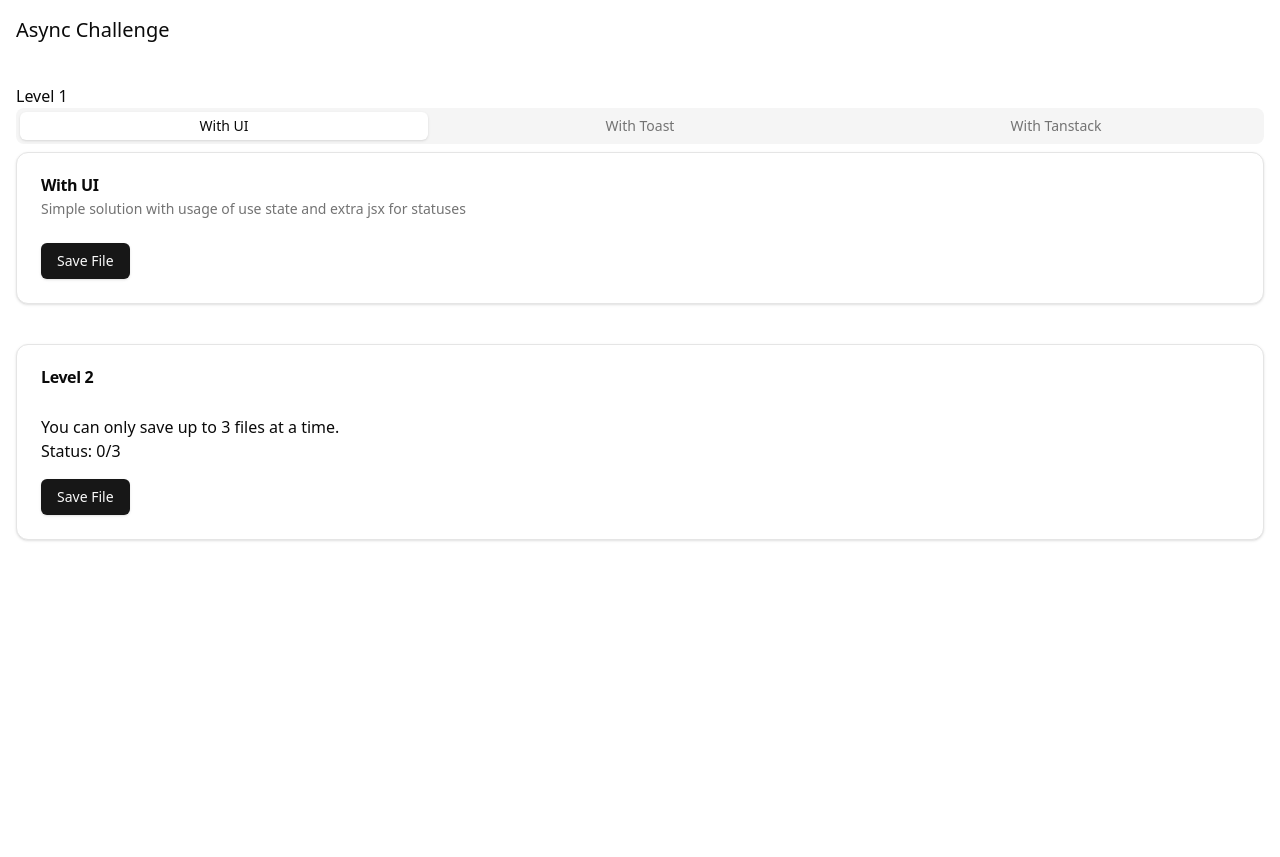
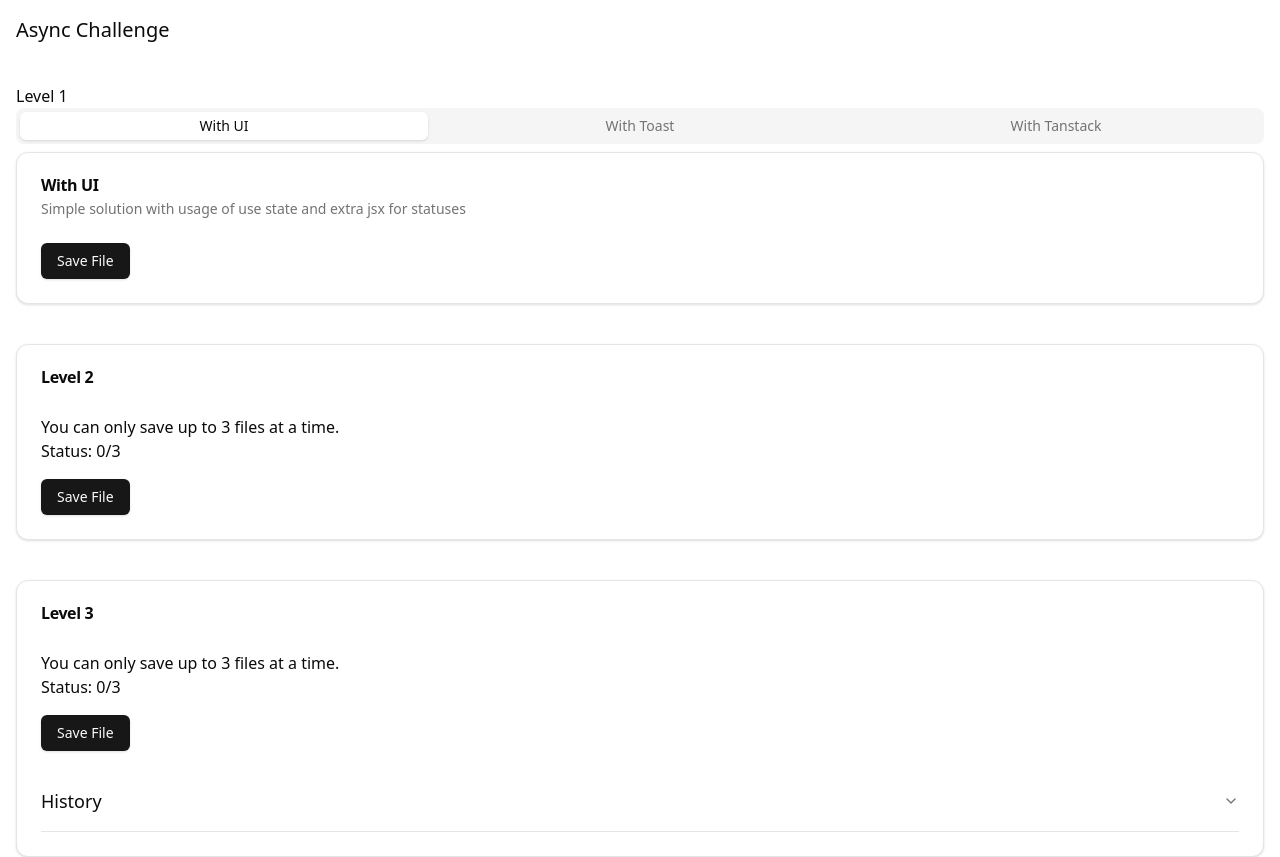
Before and after one commit to sezardino/async-challange, a React (Vite) app: page / in a window 1280 px wide. Before the commit the page ends 800 px from the top, so only its background shows below. Built offline with nearby package versions, Linux system fonts and the light colour scheme.

Commit message:
feat: add solution for level three

```diff
--- a/package.json
+++ b/package.json
@@ -11,6 +11,7 @@
   },
   "dependencies": {
     "@faker-js/faker": "^9.4.0",
+    "@radix-ui/react-accordion": "^1.2.2",
     "@radix-ui/react-slot": "^1.1.1",
     "@radix-ui/react-tabs": "^1.1.2",
     "@radix-ui/react-tooltip": "^1.1.6",
--- a/src/App.tsx
+++ b/src/App.tsx
@@ -13,6 +13,7 @@ import {
 } from "./components/ui/card";
 import { Tabs, TabsContent, TabsList, TabsTrigger } from "./components/ui/tabs";
 import { cn } from "./lib/utils";
+import { LevelThreeSolution } from "./components/solutions/level-three/solution";
 
 type Solution = {
   id: string;
@@ -84,6 +85,16 @@ function App() {
           <LevelTwoSolution />
         </CardContent>
       </Card>
+
+      <Card className="mt-10">
+        <CardHeader>
+          <CardTitle>Level 3</CardTitle>
+          <CardDescription></CardDescription>
+        </CardHeader>
+        <CardContent>
+          <LevelThreeSolution />
+        </CardContent>
+      </Card>
     </main>
   );
 }
--- /dev/null
+++ b/src/components/modules/level-three/requests-history.tsx
@@ -0,0 +1,43 @@
+import { Button } from "@/components/ui/button";
+import { cn } from "@/lib/utils";
+import { ProcessedRequest, SortType } from "@/types";
+import { ComponentPropsWithoutRef } from "react";
+import { RequestItem } from "./requests-item";
+
+type RequestItemProps = ComponentPropsWithoutRef<"div"> & {
+  data: ProcessedRequest[];
+  currentSort: SortType | null;
+  onSortChange: () => void;
+};
+
+export const RequestsHistory = (props: RequestItemProps) => {
+  const { data, currentSort, onSortChange, className, ...rest } = props;
+
+  return (
+    <div {...rest} className={cn("flex flex-col gap-4", className)}>
+      {data.length === 0 && (
+        <p>
+          There are no requests, try to save, by clicking the button "Save file"
+        </p>
+      )}
+      {!!data.length && (
+        <>
+          <Button
+            type="button"
+            variant="outline"
+            className="mr-auto"
+            onClick={onSortChange}
+          >
+            Sort{currentSort ? `: ${currentSort.toUpperCase()}` : ""}
+          </Button>
+
+          <ul className="flex flex-col gap-1">
+            {data.map((req) => (
+              <RequestItem key={req.id} data={req} />
+            ))}
+          </ul>
+        </>
+      )}
+    </div>
+  );
+};
--- /dev/null
+++ b/src/components/modules/level-three/requests-item.tsx
@@ -0,0 +1,40 @@
+import { cn } from "@/lib/utils";
+import { CheckCircle2, Loader, XCircle } from "lucide-react";
+import { ComponentPropsWithoutRef } from "react";
+
+type Request = {
+  id: string;
+  status: "pending" | "success" | "error";
+  message?: string;
+  createdAt: number;
+};
+
+type RequestItemProps = ComponentPropsWithoutRef<"li"> & {
+  data: Request;
+};
+
+const iconStyles = "mr-2 mb-0.5 inline w-5 h-5 ";
+
+export const RequestItem = (props: RequestItemProps) => {
+  const { data, className, ...rest } = props;
+
+  const icon =
+    data.status === "pending" ? (
+      <Loader className={cn("animate-spin text-blue-500", iconStyles)} />
+    ) : data.status === "success" ? (
+      <CheckCircle2 className={cn("text-green-500", iconStyles)} />
+    ) : (
+      <XCircle className={cn("text-red-500", iconStyles)} />
+    );
+
+  const message = data.status === "pending" ? "Pending request" : data.message;
+
+  return (
+    <li {...rest} className={cn("", className)}>
+      <p>
+        {icon}
+        {message}
+      </p>
+    </li>
+  );
+};
--- /dev/null
+++ b/src/components/solutions/level-three/solution.tsx
@@ -0,0 +1,133 @@
+import { RequestsHistory } from "@/components/modules/level-three/requests-history";
+import {
+  Accordion,
+  AccordionContent,
+  AccordionItem,
+  AccordionTrigger,
+} from "@/components/ui/accordion";
+import {
+  Tooltip,
+  TooltipContent,
+  TooltipTrigger,
+} from "@/components/ui/tooltip";
+import { MAX_PARALLEL_REQUESTS_COUNT } from "@/const/requests";
+import { useSaveMutation } from "@/hooks/mutations/save";
+import { cn } from "@/lib/utils";
+import { ProcessedRequest, SortType } from "@/types";
+import { Loader } from "lucide-react";
+import { ComponentPropsWithoutRef, useMemo, useState } from "react";
+import { Button } from "../../ui/button";
+
+type LevelThreeSolutionProps = ComponentPropsWithoutRef<"section"> & {};
+
+export const LevelThreeSolution = (props: LevelThreeSolutionProps) => {
+  const { className, ...rest } = props;
+
+  const [sortBy, setSortBy] = useState<SortType | null>(null);
+  const [requests, setRequests] = useState<ProcessedRequest[]>([]);
+
+  const { mutateAsync: save } = useSaveMutation();
+
+  const updateRequest = (request: Omit<ProcessedRequest, "createdAt">) =>
+    setRequests((prev) =>
+      prev.map((req) => (req.id !== request.id ? req : { ...req, ...request }))
+    );
+
+  const saveHandler = async () => {
+    if (pendingRequestsCount >= MAX_PARALLEL_REQUESTS_COUNT) return;
+
+    const newRequest: ProcessedRequest = {
+      id: crypto.randomUUID(),
+      status: "pending",
+      createdAt: Date.now(),
+    };
+
+    try {
+      setRequests((prev) => [...prev, newRequest]);
+      const res = await save();
+
+      updateRequest({
+        id: newRequest.id,
+        status: "success",
+        message: res,
+      });
+    } catch (error) {
+      const message =
+        typeof error === "string"
+          ? error
+          : "Error: something went wrong, try again";
+
+      updateRequest({
+        id: newRequest.id,
+        status: "error",
+        message,
+      });
+    }
+  };
+
+  const sortChange = () => {
+    setSortBy((prev) => {
+      if (prev === "asc") return "desc";
+      if (prev === "desc") return "asc";
+      return "desc";
+    });
+  };
+
+  const sortedRequests = useMemo(() => {
+    if (sortBy === null) return requests;
+    return [...requests].sort((a, b) =>
+      sortBy === "asc" ? a.createdAt - b.createdAt : b.createdAt - a.createdAt
+    );
+  }, [requests, sortBy]);
+
+  const pendingRequestsCount = useMemo(
+    () => requests.filter((r) => r.status === "pending").length,
+    [requests]
+  );
+
+  const requestLimitExceeded =
+    pendingRequestsCount >= MAX_PARALLEL_REQUESTS_COUNT;
+
+  return (
+    <section {...rest} className={cn("", className)}>
+      <h3>You can only save up to 3 files at a time.</h3>
+      <p>
+        Status: {pendingRequestsCount}/{MAX_PARALLEL_REQUESTS_COUNT}
+      </p>
+      <Tooltip>
+        <TooltipTrigger asChild>
+          <span className="inline-block mt-4">
+            <Button disabled={requestLimitExceeded} onClick={saveHandler}>
+              {!requestLimitExceeded && "Save File"}
+              {requestLimitExceeded && (
+                <>
+                  Saving...
+                  <Loader className="ml-2 animate-spin" />
+                </>
+              )}
+            </Button>
+          </span>
+        </TooltipTrigger>
+        <TooltipContent
+          asChild
+          className={cn(!requestLimitExceeded && "hidden")}
+        >
+          <p>Hold your horses, cowboy!</p>
+        </TooltipContent>
+      </Tooltip>
+
+      <Accordion type="single" collapsible className="w-full mt-5">
+        <AccordionItem value="history">
+          <AccordionTrigger className="text-lg">History</AccordionTrigger>
+          <AccordionContent asChild>
+            <RequestsHistory
+              data={sortedRequests}
+              currentSort={sortBy}
+              onSortChange={sortChange}
+            />
+          </AccordionContent>
+        </AccordionItem>
+      </Accordion>
+    </section>
+  );
+};
--- a/src/components/solutions/level-two/solution.tsx
+++ b/src/components/solutions/level-two/solution.tsx
@@ -8,10 +8,9 @@ import { cn } from "@/lib/utils";
 import { Loader } from "lucide-react";
 import { ComponentPropsWithoutRef, useState } from "react";
 import { Button } from "../../ui/button";
+import { MAX_PARALLEL_REQUESTS_COUNT } from "@/const/requests";
 
 type LevelTwoSolutionProps = ComponentPropsWithoutRef<"section"> & {};
-
-const MAX_PARALLEL_REQUESTS_COUNT = 3;
 
 export const LevelTwoSolution = (props: LevelTwoSolutionProps) => {
   const { className, ...rest } = props;
--- /dev/null
+++ b/src/components/ui/accordion.tsx
@@ -0,0 +1,55 @@
+import * as React from "react"
+import * as AccordionPrimitive from "@radix-ui/react-accordion"
+import { ChevronDown } from "lucide-react"
+
+import { cn } from "@/lib/utils"
+
+const Accordion = AccordionPrimitive.Root
+
+const AccordionItem = React.forwardRef<
+  React.ElementRef<typeof AccordionPrimitive.Item>,
+  React.ComponentPropsWithoutRef<typeof AccordionPrimitive.Item>
+>(({ className, ...props }, ref) => (
+  <AccordionPrimitive.Item
+    ref={ref}
+    className={cn("border-b", className)}
+    {...props}
+  />
+))
+AccordionItem.displayName = "AccordionItem"
+
+const AccordionTrigger = React.forwardRef<
+  React.ElementRef<typeof AccordionPrimitive.Trigger>,
+  React.ComponentPropsWithoutRef<typeof AccordionPrimitive.Trigger>
+>(({ className, children, ...props }, ref) => (
+  <AccordionPrimitive.Header className="flex">
+    <AccordionPrimitive.Trigger
+      ref={ref}
+      className={cn(
+        "flex flex-1 items-center justify-between py-4 text-sm font-medium transition-all hover:underline text-left [&[data-state=open]>svg]:rotate-180",
+        className
+      )}
+      {...props}
+    >
+      {children}
+      <ChevronDown className="h-4 w-4 shrink-0 text-muted-foreground transition-transform duration-200" />
+    </AccordionPrimitive.Trigger>
+  </AccordionPrimitive.Header>
+))
+AccordionTrigger.displayName = AccordionPrimitive.Trigger.displayName
+
+const AccordionContent = React.forwardRef<
+  React.ElementRef<typeof AccordionPrimitive.Content>,
+  React.ComponentPropsWithoutRef<typeof AccordionPrimitive.Content>
+>(({ className, children, ...props }, ref) => (
+  <AccordionPrimitive.Content
+    ref={ref}
+    className="overflow-hidden text-sm data-[state=closed]:animate-accordion-up data-[state=open]:animate-accordion-down"
+    {...props}
+  >
+    <div className={cn("pb-4 pt-0", className)}>{children}</div>
+  </AccordionPrimitive.Content>
+))
+AccordionContent.displayName = AccordionPrimitive.Content.displayName
+
+export { Accordion, AccordionItem, AccordionTrigger, AccordionContent }
--- /dev/null
+++ b/src/const/requests.ts
@@ -0,0 +1 @@
+export const MAX_PARALLEL_REQUESTS_COUNT = 3;
--- /dev/null
+++ b/src/types/index.ts
@@ -0,0 +1,8 @@
+export type ProcessedRequest = {
+  id: string;
+  status: "pending" | "success" | "error";
+  message?: string;
+  createdAt: number;
+};
+
+export type SortType = "asc" | "desc";
```
Also changed, not shown: tailwind.config.js (+50 -28 lines), 1 other file (tests, documents, lock files or other folders).
